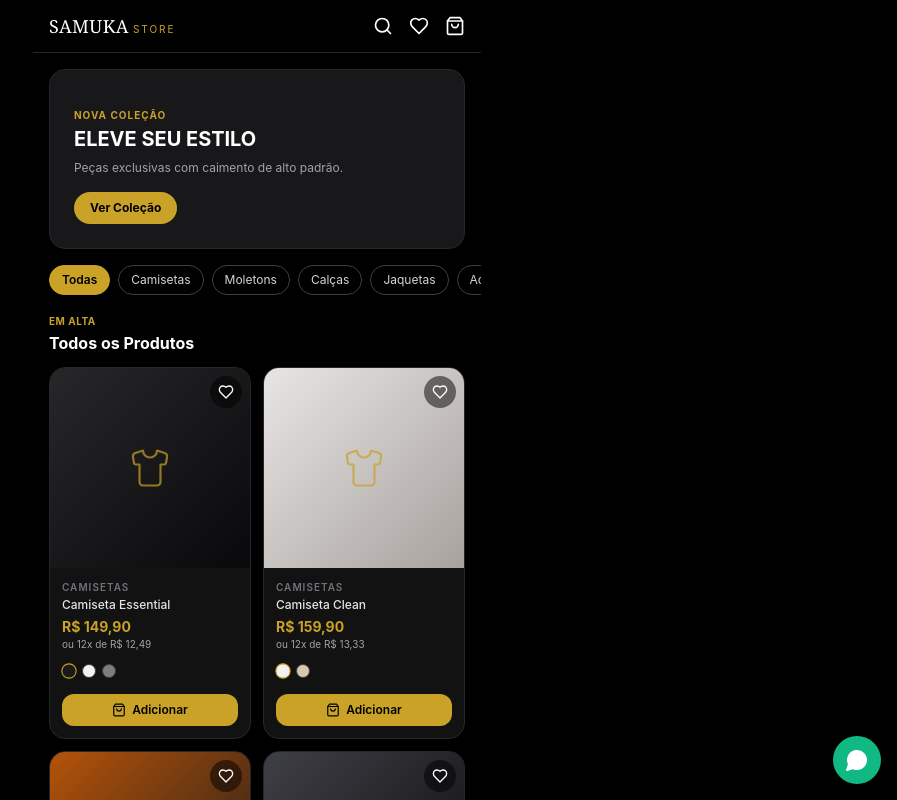
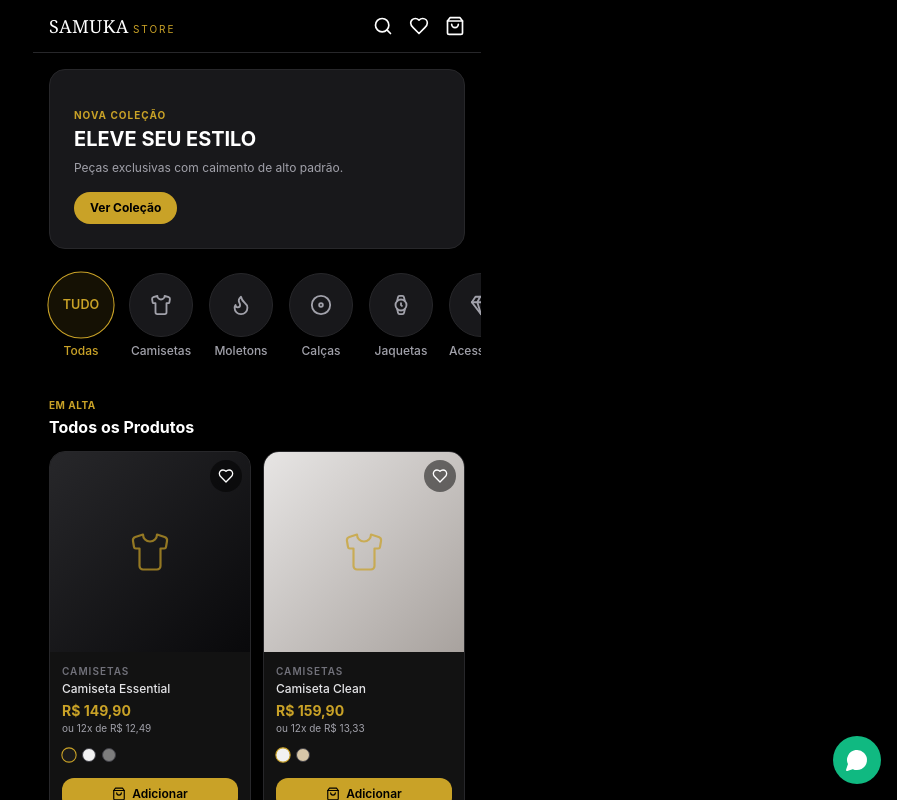
Before and after one commit to Merovinci/samuka-store-v1, a React (Vite) app in the folder samuka-store/: page / in a window 1280 px wide. Shown: the top 800 px of the page, without its empty margins (383-1280 px from the left). Built offline with nearby package versions, Linux system fonts and the light colour scheme.

Commit message:
Update CategoryFilter.jsx

```diff
--- a/samuka-store/src/components/CategoryFilter.jsx
+++ b/samuka-store/src/components/CategoryFilter.jsx
@@ -1,13 +1,11 @@
 // -----------------------------------------------------------------------------
 // src/components/CategoryFilter.jsx
-// Barra de categorias (Camisetas, Moletons, Calças, Jaquetas, Acessórios) e,
-// quando "Acessórios" está ativo, uma segunda barra com as subcategorias
-// (Bonés, Correntes, Óculos, Pulseiras, Cintos). Alterna dinamicamente os
-// produtos exibidos via callbacks controlados pelo componente pai (App.jsx).
+// Carrossel de categorias circulares com imagens/ícones + subcategorias.
 // -----------------------------------------------------------------------------
 
 import React from "react";
 import { CATEGORIES, ACCESSORY_SUBCATEGORIES } from "../data/products";
+import { Shirt, Watch, Flame, Gem, Disc } from "lucide-react";
 
 export default function CategoryFilter({
   activeCategory,
@@ -15,47 +13,104 @@ export default function CategoryFilter({
   activeSubcategory,
   onSelectSubcategory,
 }) {
+  const getCategoryIcon = (id) => {
+    switch (id) {
+      case "camisetas":
+        return <Shirt size={22} />;
+      case "moletons":
+        return <Flame size={22} />;
+      case "calcas":
+        return <Disc size={22} />;
+      case "jaquetas":
+        return <Watch size={22} />;
+      case "acessorios":
+        return <Gem size={22} />;
+      default:
+        return <Shirt size={22} />;
+    }
+  };
+
   return (
-    <div>
-      <div className="flex gap-2 overflow-x-auto no-scrollbar px-4 pb-3">
+    <div className="mb-6">
+      {/* Scroll de Categorias Circulares */}
+      <div className="flex gap-4 overflow-x-auto no-scrollbar px-4 py-2">
         <button
           onClick={() => {
             onSelectCategory(null);
             onSelectSubcategory(null);
           }}
-          className={`px-3 py-1.5 rounded-full text-xs shrink-0 border transition-colors ${
+          className="flex flex-col items-center gap-1.5 shrink-0 group"
+        >
+          <div
+            className={`w-16 h-16 rounded-full border flex items-center justify-center transition-all ${
               !activeCategory
-              ? "bg-gold text-black border-gold font-semibold"
-              : "border-zinc-700 text-zinc-300"
+                ? "border-gold bg-gold/10 text-gold scale-105"
+                : "border-zinc-800 bg-zinc-900 text-zinc-400 group-hover:border-zinc-700"
+            }`}
+          >
+            <span className="text-xs font-semibold">TUDO</span>
+          </div>
+          <span
+            className={`text-xs font-medium ${
+              !activeCategory ? "text-gold" : "text-zinc-400"
             }`}
           >
             Todas
+          </span>
         </button>
-        {CATEGORIES.map((c) => (
+
+        {CATEGORIES.map((c) => {
+          const isActive = activeCategory === c.id;
+          return (
             <button
               key={c.id}
               onClick={() => {
                 onSelectCategory(c.id);
                 onSelectSubcategory(null);
               }}
-            className={`px-3 py-1.5 rounded-full text-xs shrink-0 border transition-colors ${
-              activeCategory === c.id
-                ? "bg-gold text-black border-gold font-semibold"
-                : "border-zinc-700 text-zinc-300"
+              className="flex flex-col items-center gap-1.5 shrink-0 group"
+            >
+              <div
+                className={`w-16 h-16 rounded-full border overflow-hidden flex items-center justify-center transition-all ${
+                  isActive
+                    ? "border-gold bg-gold/10 text-gold scale-105"
+                    : "border-zinc-800 bg-zinc-900 text-zinc-400 group-hover:border-zinc-700"
+                }`}
+              >
+                {c.image && c.image.startsWith("/") ? (
+                  <img
+                    src={c.image}
+                    alt={c.label}
+                    className="w-full h-full object-cover"
+                    onError={(e) => {
+                      e.target.onerror = null;
+                      e.target.style.display = "none";
+                    }}
+                  />
+                ) : (
+                  getCategoryIcon(c.id)
+                )}
+              </div>
+              <span
+                className={`text-xs font-medium ${
+                  isActive ? "text-gold" : "text-zinc-400"
                 }`}
               >
                 {c.label}
+              </span>
             </button>
-        ))}
+          );
+        })}
       </div>
 
+      {/* Subcategorias de Acessórios */}
       {activeCategory === "acessorios" && (
-        <div className="flex gap-2 overflow-x-auto no-scrollbar px-4 pb-4">
+        <div className="flex gap-2 overflow-x-auto no-scrollbar px-4 pt-3">
           <button
             onClick={() => onSelectSubcategory(null)}
             className={`px-3 py-1 rounded-full text-[11px] shrink-0 border transition-colors ${
               !activeSubcategory
-                ? "border-gold text-gold"
+                ? "border-gold text-gold bg-gold/5"
                 : "border-zinc-800 text-zinc-500"
             }`}
           >
@@ -67,7 +122,7 @@ export default function CategoryFilter({
               onClick={() => onSelectSubcategory(s.id)}
               className={`px-3 py-1 rounded-full text-[11px] shrink-0 border transition-colors ${
                 activeSubcategory === s.id
-                  ? "border-gold text-gold"
+                  ? "border-gold text-gold bg-gold/5"
                   : "border-zinc-800 text-zinc-500"
               }`}
             >
```
Lines whose indentation alone changed are shown as unchanged.
